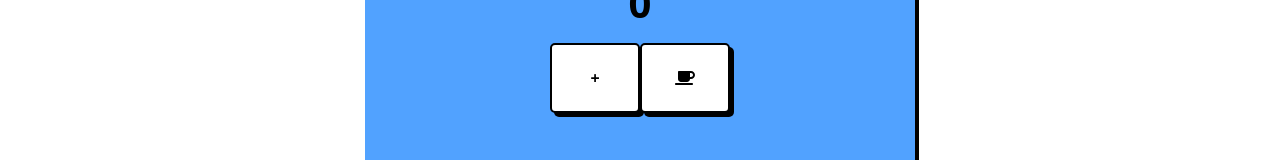
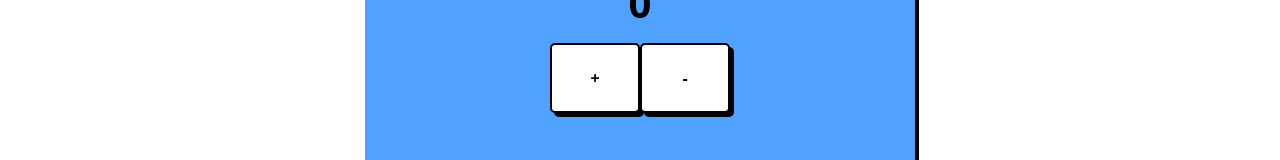
Before and after one commit to pouss707/myreactcodebase, a React (Vite) app: page /Calculator in a window 1280 px wide. Shown: the part 382-542 px from the top of the page. Built offline with nearby package versions, Linux system fonts and the light colour scheme.

Commit message:
changed -

```diff
--- a/src/compnents/Calculator.jsx
+++ b/src/compnents/Calculator.jsx
@@ -1,7 +1,6 @@
 import React from 'react'
 import { useState } from 'react'
 import { FontAwesomeIcon } from '@fortawesome/react-fontawesome';
-import { faCoffee } from '@fortawesome/free-solid-svg-icons';
 import { Link } from 'react-router-dom'
 function Calculator() {
     const [num, setNum] = useState(0)
@@ -122,7 +121,7 @@ function Calculator() {
                         before:left-0 before:h-full before:w-0 before:bg-[#212121]
                         before:-z-10 before:shadow-[4px_8px_19px_-3px_rgba(0,0,0,0.27)]
                         before:transition-all before:duration-250 hover:before:w-full'
-                        onClick={() => { num > 0 ? (setNum(num - 1)) : (0) }}><FontAwesomeIcon icon={faCoffee} /></button>
+                        onClick={() => { num > 0 ? (setNum(num - 1)) : (0) }}><FontAwesomeIcon />-</button>
                 </div>
             </div>
         </div>
```
